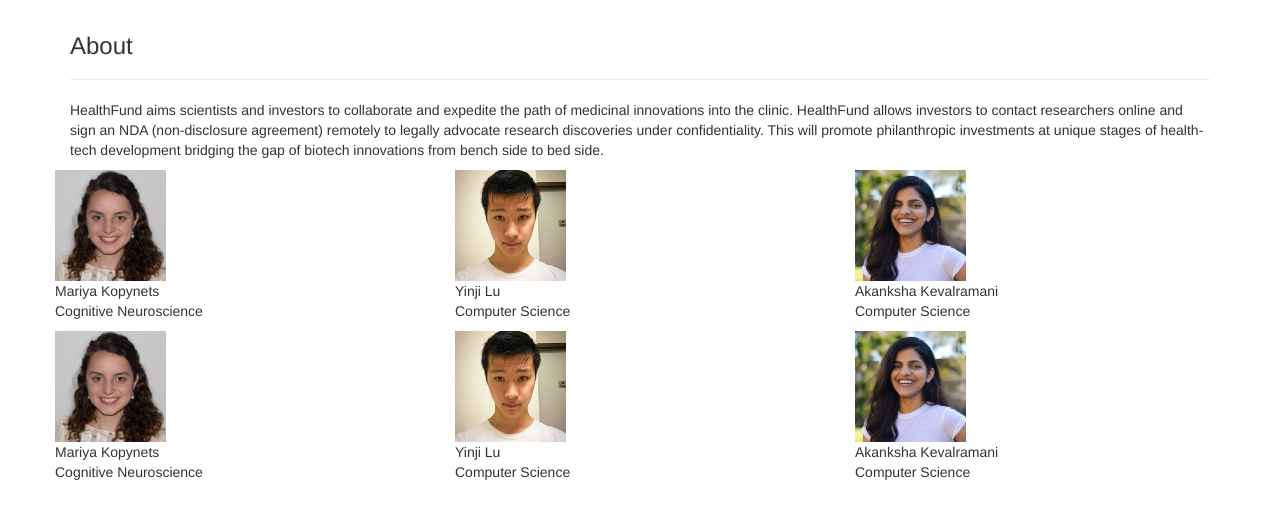
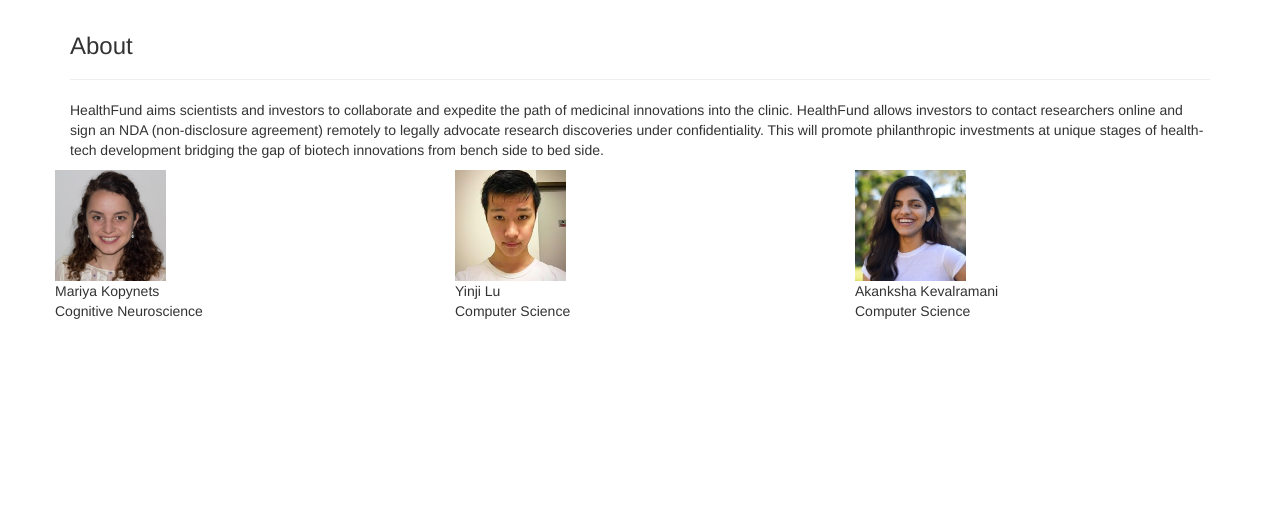
Before and after one commit to MariyaKopynets/New_Healthfund, a plain HTML site: page development/about_guest.html in a window 1280 px wide. Shown: the part 57-576 px from the top of the page. Drawn offline with Linux system fonts and the light colour scheme.

Commit message:
Add files via upload

```diff
--- a/development/about_guest.html
+++ b/development/about_guest.html
@@ -95,20 +95,6 @@
                 <p>Akanksha Kevalramani<br /> Computer Science</p>
             </div>
         </div>
-        <div class="row">
-            <div class="col-lg-4 col-sm-12">
-                <img src="Mariya.JPG" alt="image 1" height="30%" width="30%" />
-                <p>Mariya Kopynets<br /> Cognitive Neuroscience</p>
-            </div>
-            <div class="col-lg-4 col-sm-12">
-                <img src="Jace.jpg" alt="image 2" height="30%" width="30%" />
-                <p>Yinji Lu<br /> Computer Science</p>
-            </div>
-            <div class="col-lg-4 col-sm-12">
-                <img src="Akanksha.jpg" alt="image 3" height="30%" width="30%" />
-                <p>Akanksha Kevalramani<br /> Computer Science</p>
-            </div>
-        </div>
         <!-- /.row -->
 
     </div>
```
Also changed, not shown: development/about_signedin.html (+1 -14 lines).
